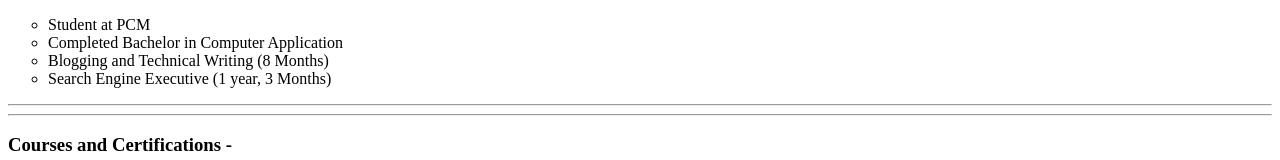
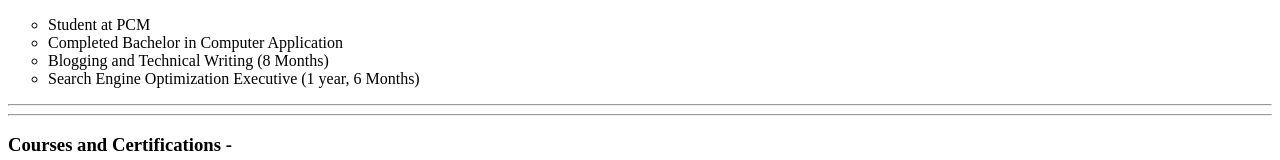
Before and after one commit to Govindpurigoswami/the-new-portfolio, a plain HTML site: page index.html in a window 1280 px wide. Shown: the part 536-696 px from the top of the page. Drawn offline with Linux system fonts and the light colour scheme.

Commit message:
Experience and profile name updated.

```diff
--- a/index.html
+++ b/index.html
@@ -48,7 +48,7 @@
     <li>Student at PCM</li>
     <li>Completed Bachelor in Computer Application</li>
     <li>Blogging and Technical Writing (8 Months)</li>
-    <li>Search Engine Executive (1 year, 3 Months)</li>
+    <li>Search Engine Optimization Executive (1 year, 6 Months)</li>
 </ul>
 <hr>
 <hr>
```
